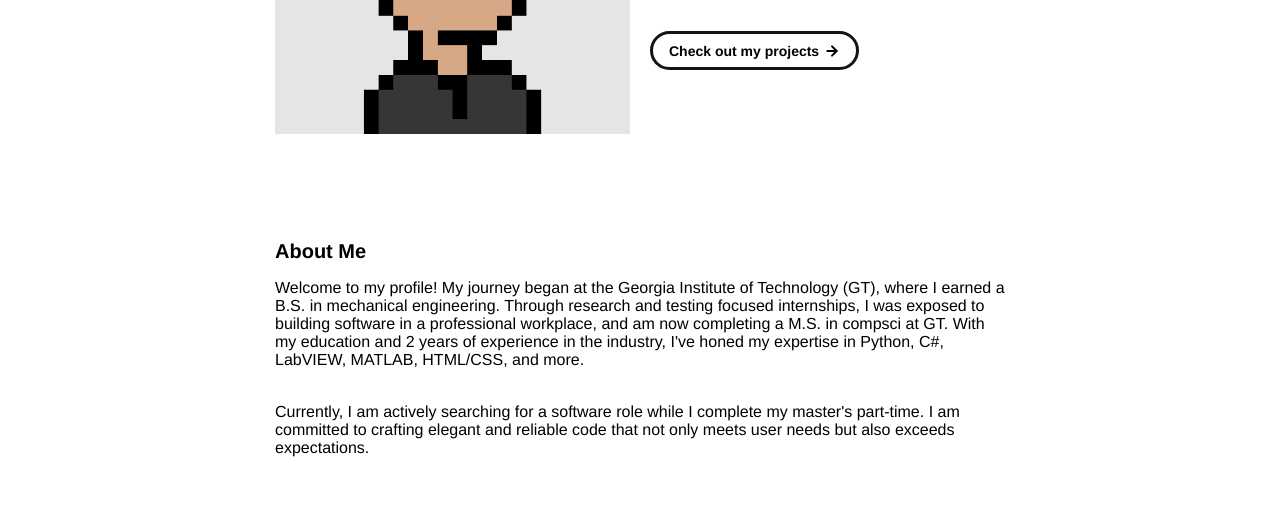
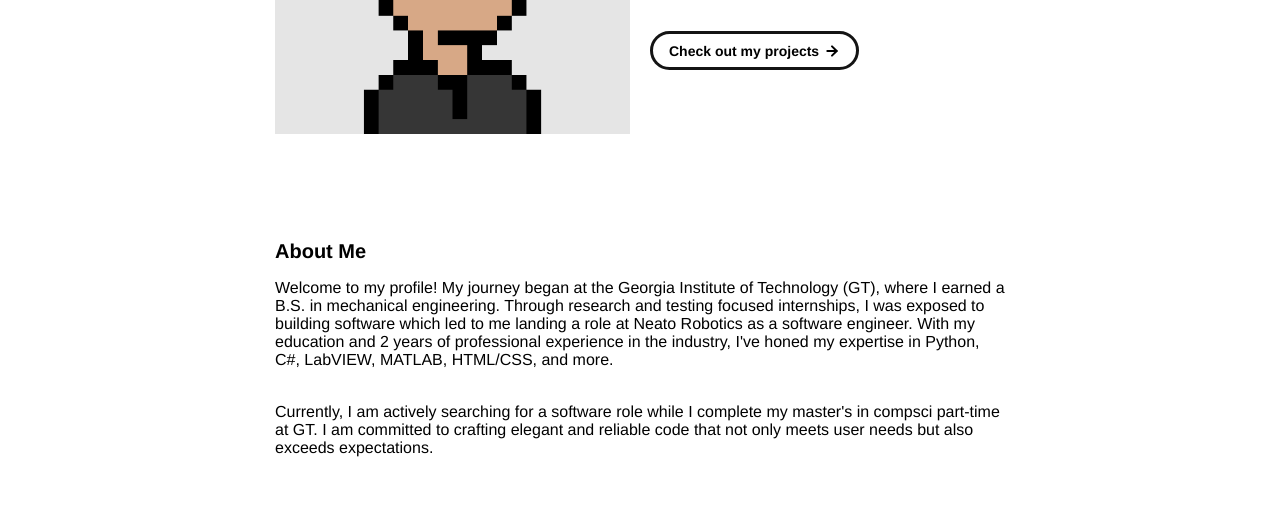
Before and after one commit to dankim6492/me, a plain HTML site: page index.html in a window 1280 px wide. Shown: the part 446-952 px from the top of the page. Drawn offline with Linux system fonts and the light colour scheme.

Commit message:
Update info

```diff
--- a/index.html
+++ b/index.html
@@ -85,8 +85,8 @@
       <div id="about-section">
         <span class="subheader-text">About Me</span>
         <div class="about-section-content">
-          <div class="body-text">Welcome to my profile! My journey began at the Georgia Institute of Technology (GT), where I earned a B.S. in mechanical engineering. Through research and testing focused internships, I was exposed to building software in a professional workplace, and am now completing a M.S. in compsci at GT. With my education and 2 years of experience in the industry, I've honed my expertise in Python, C#, LabVIEW, MATLAB, HTML/CSS, and more.</div>
-          <div class="body-text">Currently, I am actively searching for a software role while I complete my master's part-time. I am committed to crafting elegant and reliable code that not only meets user needs but also exceeds expectations.</div>
+          <div class="body-text">Welcome to my profile! My journey began at the Georgia Institute of Technology (GT), where I earned a B.S. in mechanical engineering. Through research and testing focused internships, I was exposed to building software which led to me landing a role at Neato Robotics as a software engineer. With my education and 2 years of professional experience in the industry, I've honed my expertise in Python, C#, LabVIEW, MATLAB, HTML/CSS, and more.</div>
+          <div class="body-text">Currently, I am actively searching for a software role while I complete my master's in compsci part-time at GT. I am committed to crafting elegant and reliable code that not only meets user needs but also exceeds expectations.</div>
         </div>
       </div>
 
```
Also changed, not shown: project-pages/project-template.html (+2 -2 lines).
